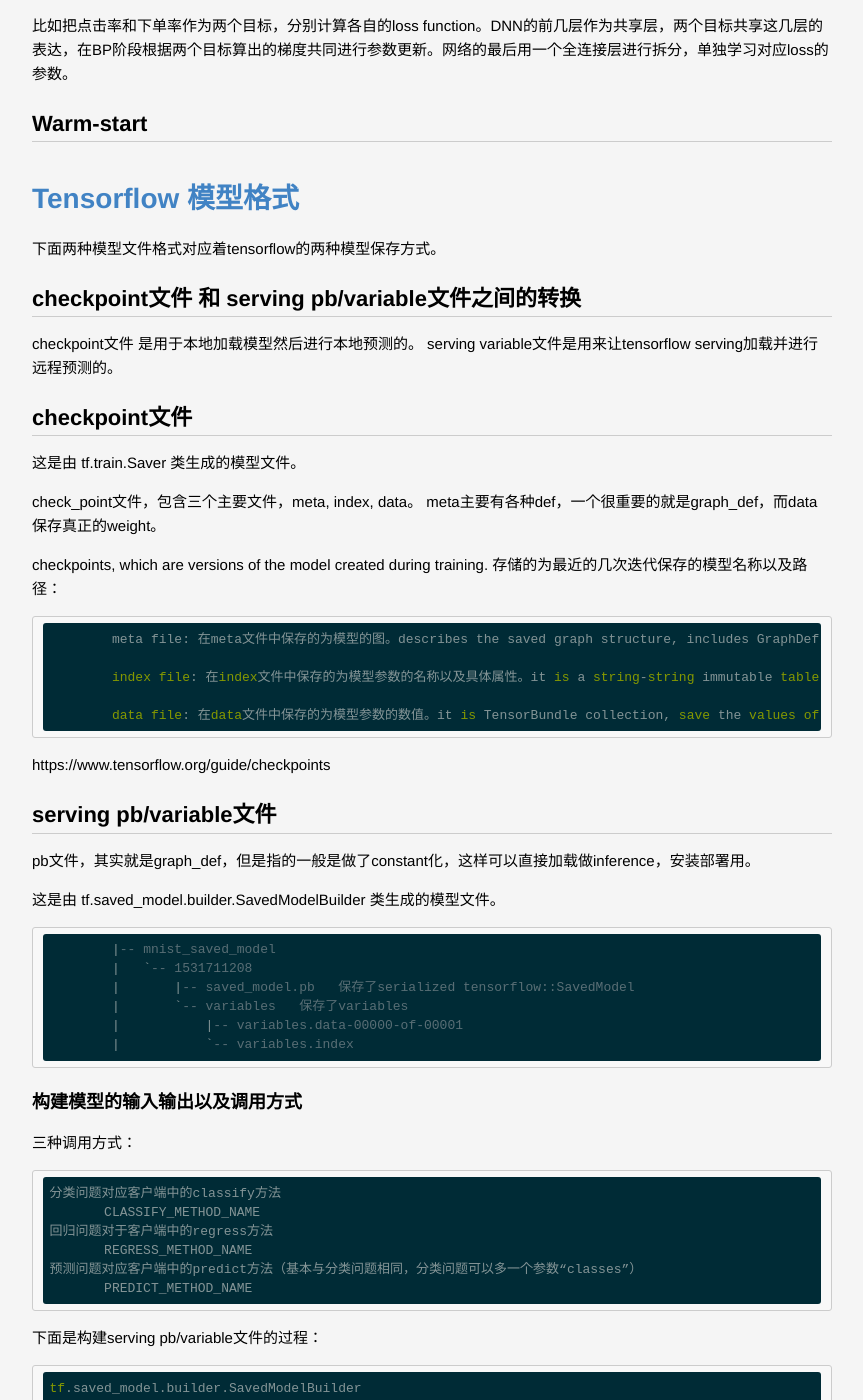
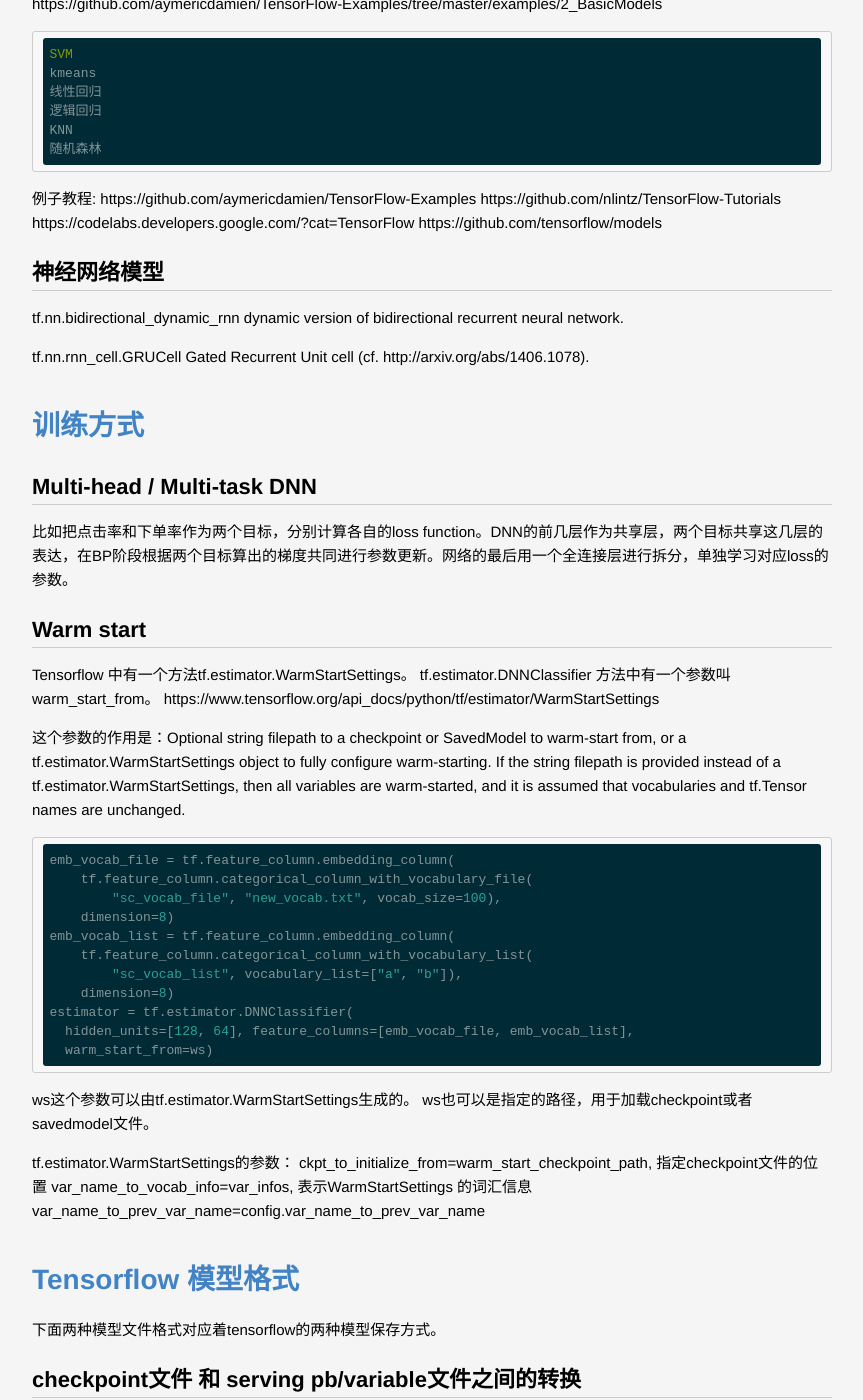
Before and after one commit to lucky521/blog, a Jekyll site: the page built from _posts/ml/2017-10-26-tensorflow.markdown, in a window 1280 px wide and 1400 px high, scrolled down 16328 px. Shown: the whole window, without its empty margins (208-1071 px from the left). Built offline with Jekyll 4.4.1, drawn with Linux system fonts in a browser that asks for light colours; some of the changed text lies outside the part shown.

Commit message:
update blog

````diff
--- a/_posts/ml/2017-08-15-Basic-of-Machine-Learning.markdown
+++ b/_posts/ml/2017-08-15-Basic-of-Machine-Learning.markdown
@@ -258,6 +258,9 @@
 
 
 
+
+
+
 # 参考资料
 
 http://blog.codinglabs.org/articles/statistical-learning-theory.html
--- a/_posts/ml/2017-10-26-tensorflow.markdown
+++ b/_posts/ml/2017-10-26-tensorflow.markdown
@@ -51,6 +51,8 @@
 
  tf.estimator.WarmStartSettings
 
+ tf.estimator.VocabInfo  表示WarmStartSettings 的词汇信息
+
 
 ### multi-objective learning
 
@@ -61,7 +63,9 @@
 
 
 
-## Eager 模式 API
+## Tensorflow Eager 模式 API
+
+无需构建图：操作会返回具体的值，而不是构建以后再运行的计算图
 
 https://www.tensorflow.org/guide/eager
 
@@ -89,6 +93,10 @@
 ### tf.summary API
 
 tf.summary 提供了向文件写入模型内部的结构和数据信息的方法，以供 tensorboard 来展示。
+
+tf.summary.merge_all()  可以将所有summary全部保存到磁盘，以便tensorboard显示.
+
+tf.summary.FileWriter('xxx', sess.graph)
 
 https://www.tensorflow.org/api_guides/python/summary
 
@@ -203,6 +211,7 @@
 Meta Graph中虽然包含Variable的信息，却没有 Variable 的实际值。所以从Meta Graph中恢复的图，其训练是从随机初始化的值开始的。训练中Variable的实际值都保存在check-point中，如果要从之前训练的状态继续恢复训练，就要从check-point中restore。
 
 2 - tf.train.write_graph() / tf.import_graph_def()
+
 3 - tf.train.export_meta_graph / tf.train.import_meta_graph
 
 
@@ -357,6 +366,7 @@
 这个函数的返回值含义和输入到fetches参数的名称保持一一对应。
 如果是Operation的话，对应返回的是None.
 The value returned by run() has the same shape as the fetches argument, where the leaves are replaced by the corresponding values returned by TensorFlow.
+返回的值是由tensor组成的数组。
 
 如果是global_variables_initializer（这也是一个op）的返回值的话，就是在图中初始化所有变量。
 
@@ -417,13 +427,19 @@
 
 tf.reduce_min
 
+tf.reduce_sum：对某一个维度内求和 https://stackoverflow.com/questions/47157692/how-does-reduce-sum-work-in-tensorflow
+
 tf.argmax(vector, dimention)：返回的是vector中的最大值的索引号
+
+tf.tensordot : https://stackoverflow.com/questions/41870228/understanding-tensordot
 
 tf.multiply(x, y) 两个矩阵中对应元素各自相乘。要求x和y的形状必须一致。
 
 tf.matmul(x, y) 将矩阵a乘以矩阵b，生成a * b。要求x的行数必须和y的列数相等。
 
 注意以上两种乘法运算的区别。
+
+tf.truediv 按元素除法x / y
 
 tf.equal
 
@@ -445,6 +461,8 @@
 tf.expand_dims
 
 tf.reshape
+
+tf.squeeze 将原始input中所有维度为1的那些维都删掉
 
 ```
 
@@ -682,6 +700,16 @@
 
 
 
+## 神经网络模型
+
+tf.nn.bidirectional_dynamic_rnn
+dynamic version of bidirectional recurrent neural network.
+
+
+tf.nn.rnn_cell.GRUCell
+Gated Recurrent Unit cell (cf. http://arxiv.org/abs/1406.1078).
+
+
 
 
 
@@ -696,12 +724,35 @@
 比如把点击率和下单率作为两个目标，分别计算各自的loss function。DNN的前几层作为共享层，两个目标共享这几层的表达，在BP阶段根据两个目标算出的梯度共同进行参数更新。网络的最后用一个全连接层进行拆分，单独学习对应loss的参数。
 
 
-## Warm-start
+## Warm start
+
+Tensorflow 中有一个方法tf.estimator.WarmStartSettings。
+tf.estimator.DNNClassifier 方法中有一个参数叫 warm_start_from。
+https://www.tensorflow.org/api_docs/python/tf/estimator/WarmStartSettings
+
+这个参数的作用是：Optional string filepath to a checkpoint or SavedModel to warm-start from, or a tf.estimator.WarmStartSettings object to fully configure warm-starting. If the string filepath is provided instead of a tf.estimator.WarmStartSettings, then all variables are warm-started, and it is assumed that vocabularies and tf.Tensor names are unchanged.
 
 
+```
+emb_vocab_file = tf.feature_column.embedding_column(
+    tf.feature_column.categorical_column_with_vocabulary_file(
+        "sc_vocab_file", "new_vocab.txt", vocab_size=100),
+    dimension=8)
+emb_vocab_list = tf.feature_column.embedding_column(
+    tf.feature_column.categorical_column_with_vocabulary_list(
+        "sc_vocab_list", vocabulary_list=["a", "b"]),
+    dimension=8)
+estimator = tf.estimator.DNNClassifier(
+  hidden_units=[128, 64], feature_columns=[emb_vocab_file, emb_vocab_list],
+  warm_start_from=ws)
+```
+ws这个参数可以由tf.estimator.WarmStartSettings生成的。
+ws也可以是指定的路径，用于加载checkpoint或者savedmodel文件。
 
-
-
+tf.estimator.WarmStartSettings的参数：
+		ckpt_to_initialize_from=warm_start_checkpoint_path, 指定checkpoint文件的位置
+		var_name_to_vocab_info=var_infos,  表示WarmStartSettings 的词汇信息
+		var_name_to_prev_var_name=config.var_name_to_prev_var_name
 
 
 
````
Also changed, not shown: _posts/ml/2017-06-14-deep-learning.markdown (+8 -2 lines).
